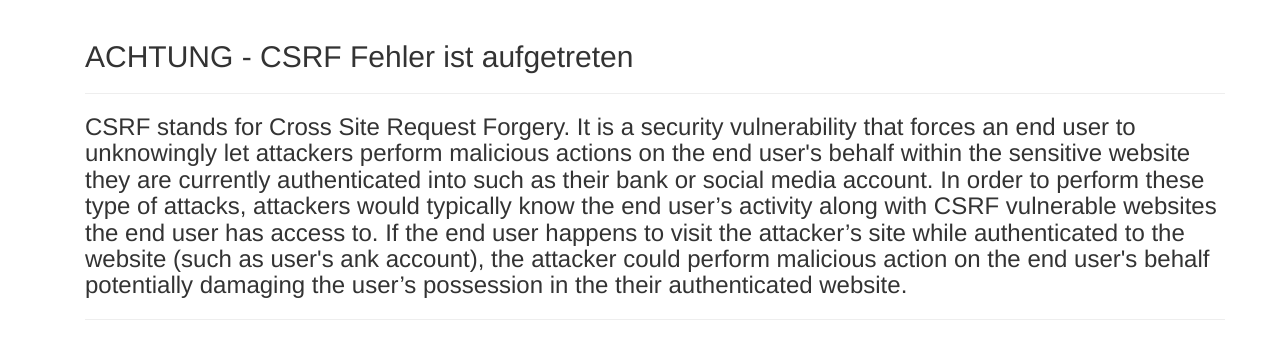
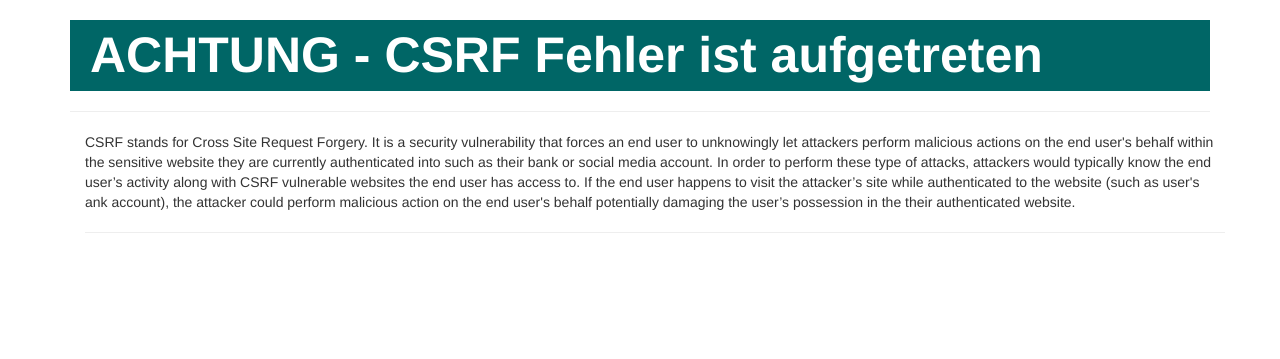
Before and after one commit to aboro72/flask-pos, a Python web app: template app/templates/error/csrf_error.html in a window 1280 px wide. Shown: the part 67-426 px from the top of the page. Run offline with Jinja, Linux system fonts and the light colour scheme; the template is opened without the code that fills it, so the values that code supplies are empty; some libraries are stand-ins or nearby versions.

Commit message:
Updated error pages too

```diff
--- a/app/templates/error/csrf_error.html
+++ b/app/templates/error/csrf_error.html
@@ -1,10 +1,20 @@
 {% extends "base.html" %}
 {% block page_content %}
+<style>
+    p#title {
+        font-size: 50px;
+        background-color: #006666;
+        padding-left: 20px;
+        color: white;
+    }
+    i {
+        color: yellow;
+    }
+</style>
+<p id="title"> <b> ACHTUNG - CSRF Fehler ist aufgetreten </b> </p>
+<hr>
+<div class="container">
 
-<div class="container">
-    <h2>ACHTUNG - CSRF Fehler ist aufgetreten </h2>
-    <hr>
-    <h3>
         CSRF stands for Cross Site Request Forgery. It is a security vulnerability
         that forces an end user to unknowingly let attackers perform malicious actions
         on the end user's behalf within the sensitive website they are currently authenticated
@@ -15,7 +25,6 @@
         happens to visit the attacker’s site while authenticated to the website (such as user's
         ank account), the attacker could perform malicious action on the end user's behalf
         potentially damaging the user’s possession in the their authenticated website.
-    </h3>
     <hr>
     <h1> {{ reason }} </h1>
 </div>
```
Also changed, not shown: app/templates/error/404.html (+13 -2 lines), app/templates/error/500.html (+13 -2 lines).
